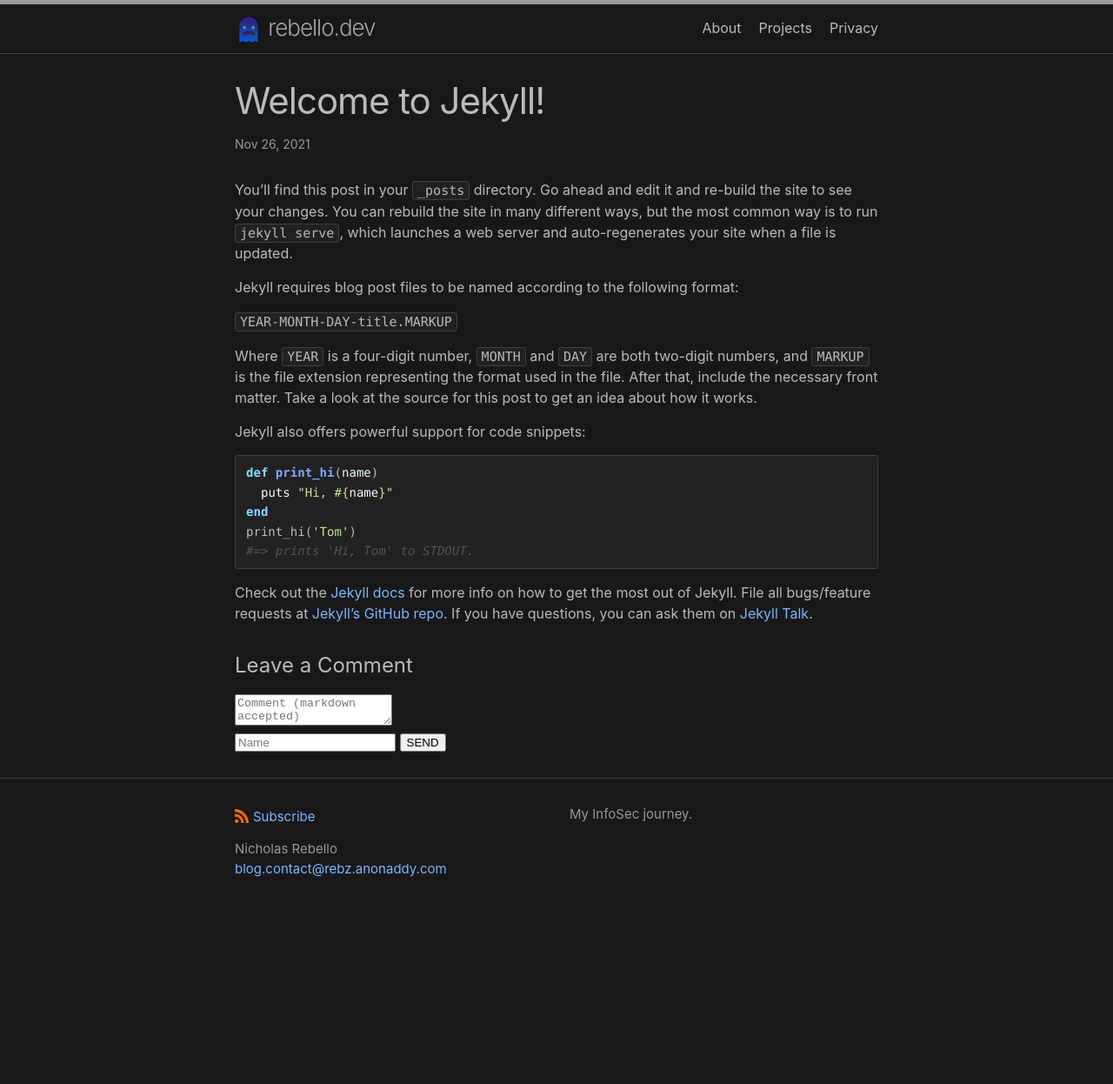
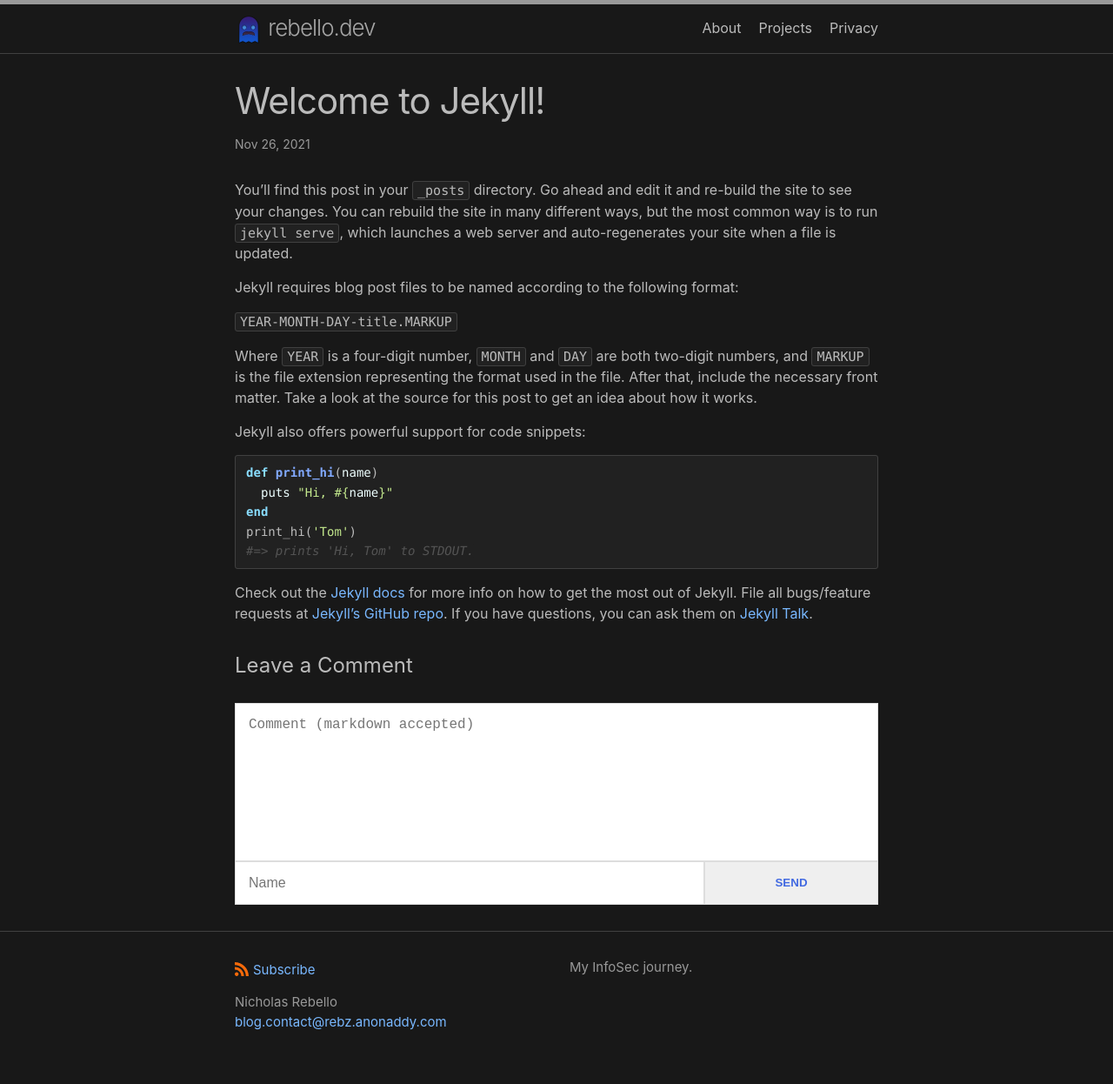
Before and after one commit to NicholasRebello/rebello.dev, a Jekyll site: the page built from _posts/2021-11-26-welcome-to-jekyll.markdown, in a window 1280 px wide. Shown: the whole page at 87% size. Built offline with Jekyll 4.4.1, drawn with Linux system fonts in a browser that asks for light colours; before the commit the page ends 1070 px from its top, so only the background shows below that.

Commit message:
Adding styling to comments/replies

```diff
--- /dev/null
+++ b/_sass/minima/comments.scss
@@ -0,0 +1,93 @@
+// _sass/comments.scss
+.comment {
+  padding-top: 10px;
+  h3 {
+    display: inline;
+    color: royalblue;
+  }
+  p {
+    margin: 0;
+  }
+}
+
+.comment-new {
+  margin-top: 25px;
+}
+
+.comment-form {
+  display: flex;
+  flex-direction: column;
+  margin-top: 25px;
+
+  .comment-message,
+  .comment-name {
+    font-size: 16px;
+    padding: 15px;
+    border: 1px solid #ddd;
+    margin: 0;
+  }
+
+  .comment-message {
+    min-height: 150px;
+    resize: none;
+  }
+
+  .comment-bottom {
+    display: flex;
+  }
+
+  .comment-name {
+    flex: 1;
+  }
+
+  .comment-submit {
+    width: 200px;
+    border: 1px solid #ddd;
+    color: royalblue;
+    font-weight: bold;
+
+    &:hover {
+      cursor: pointer;
+    }
+  }
+}
+
+.comment-reply {
+    padding: 15px;
+    padding-top: 5px;
+    display: flex;
+    flex-direction: column;
+
+    .open {
+      font-style: italic;
+    }
+
+    .close {
+      display: none;
+      align-self: flex-end;
+      padding: 5px 10px;
+      border: 1px solid #ddd;
+    }
+
+    .open:hover,
+    .close:hover {
+      cursor: pointer;
+    }
+
+    .comment-form {
+      display: none;
+    }
+
+    .checkbox {
+      display: none;
+      &:checked ~ .open {
+        display: none;
+      }
+      &:checked ~ .close {
+        display: block;
+      }
+      &:checked ~ .comment-form {
+        display: flex;
+      }
+    }
+  }
--- a/_sass/minima/initialize.scss
+++ b/_sass/minima/initialize.scss
@@ -46,5 +46,6 @@ $on-large:         $on-laptop !default;
   "minima/custom-variables", // Hook to override predefined variables.
   "minima/base",             // Defines element resets.
   "minima/layout",           // Defines structure and style based on CSS selectors.
-  "minima/custom-styles"     // Hook to override existing styles.
+  "minima/custom-styles",    // Hook to override existing styles.
+  "minima/comments"          // Defines comments styling
 ;
```
